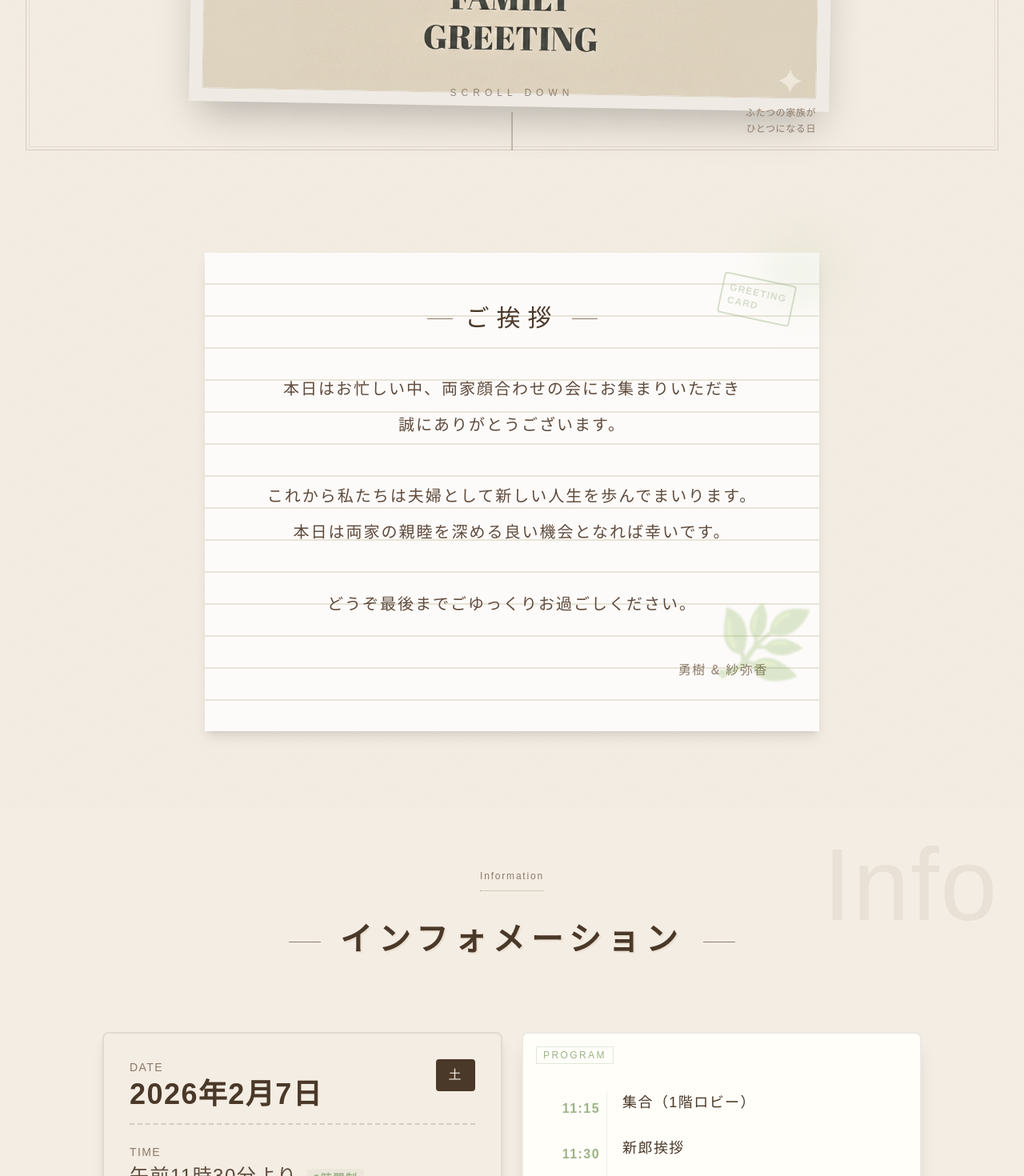
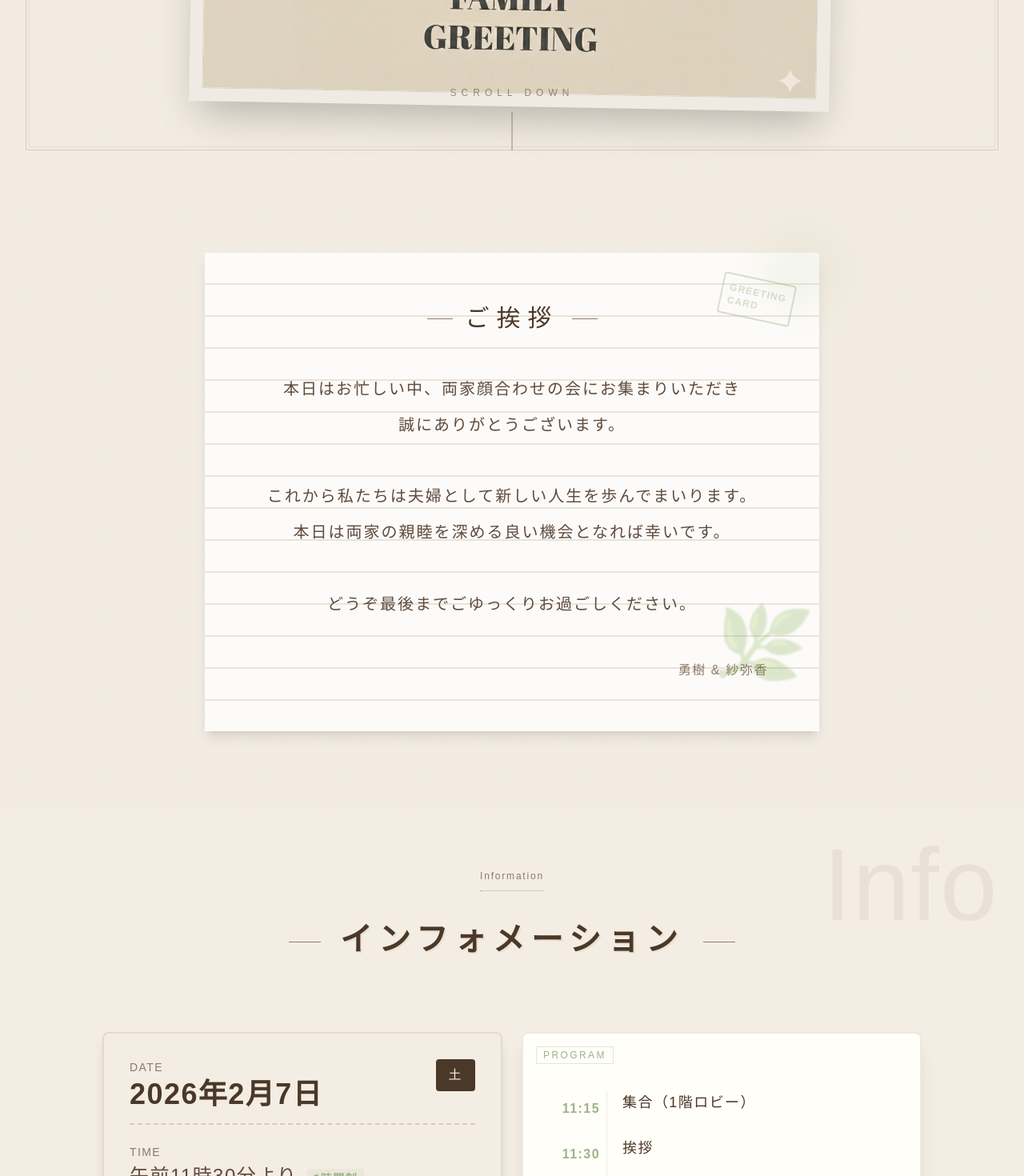
Before and after one commit to ykarmr/family-greeting, a Next.js app: page / in a window 1280 px wide. Shown: the part 580-2050 px from the top of the page at 80% size. Built offline with nearby package versions, Linux system fonts and the light colour scheme; a web font is replaced by a local one.

Commit message:
コミット

```diff
--- a/src/components/CoverSection.tsx
+++ b/src/components/CoverSection.tsx
@@ -77,15 +77,6 @@ export function CoverSection() {
             {/* フィルムノイズなどの演出 */}
             <div className="absolute inset-0 bg-gradient-to-t from-[var(--color-coffee)]/20 to-transparent mix-blend-overlay pointer-events-none"></div>
           </div>
-
-          {/* キャプション */}
-          <div className="absolute -bottom-8 right-4 max-w-[200px] text-right">
-            <p className="text-xs text-[var(--color-text-light)] font-serif leading-relaxed tracking-wider transform -rotate-1">
-              ふたつの家族が
-              <br />
-              ひとつになる日
-            </p>
-          </div>
         </div>
       </div>
 
--- a/src/components/ProfileSection.tsx
+++ b/src/components/ProfileSection.tsx
@@ -74,9 +74,7 @@ export function ProfileIntroSection() {
                   <p className="font-sans text-sm text-[var(--color-text-light)] tracking-wider uppercase mb-3">
                     {groom.furigana}
                   </p>
-                  <span className="inline-block px-3 py-1 bg-[var(--color-sage)] text-white text-sm tracking-widest font-serif">
-                    {groom.role}
-                  </span>
+
                 </div>
               </div>
             </div>
@@ -139,9 +137,6 @@ export function ProfileIntroSection() {
                   <p className="font-sans text-sm text-[var(--color-text-light)] tracking-wider uppercase mb-3">
                     {bride.furigana}
                   </p>
-                  <span className="inline-block px-3 py-1 bg-[var(--color-pink)] text-white text-sm tracking-widest font-serif">
-                    {bride.role}
-                  </span>
                 </div>
               </div>
             </div>
--- a/src/data/content.ts
+++ b/src/data/content.ts
@@ -33,7 +33,7 @@ export const schedule = {
   title: "当日の流れ",
   items: [
     { time: "11:15", content: "集合（1階ロビー）" },
-    { time: "11:30", content: "新郎挨拶" },
+    { time: "11:30", content: "挨拶" },
     { time: "11:35", content: "それぞれの家族の紹介" },
     { time: "11:40", content: "お食事スタート・乾杯" },
     { time: "13:15", content: "記念撮影" },
```
